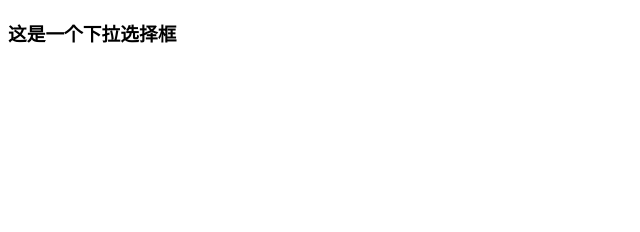
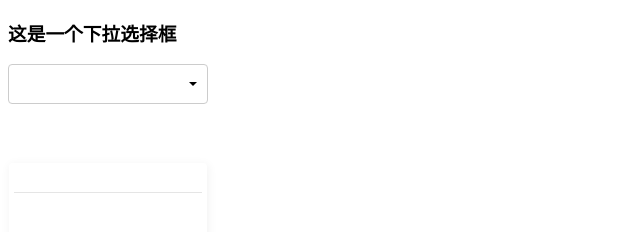
Before and after one commit to isbox/select, a website: page src/template/index.html in a window 1280 px wide. Shown: the full height of the page, 0-640 px from the left. Drawn offline with nearby package versions, Linux system fonts and the light colour scheme.

Commit message:
html结构，css

```diff
--- a/src/public/component/select.js
+++ b/src/public/component/select.js
@@ -2,14 +2,47 @@ function Select(id, options) {
     if ( id instanceof String )
         throw new Error('param must String');
 
-    this.options = {
+    var defaultOptions = {
         async: false,
         data: [],
+        defaultEmpty: false,
+        defaultValueIndex: 0,
+        allowInput: true,
         ajaxOptions: {
             url: '',
             data: {},
             resDataCleared: null
         }
     }
+
+    this.options = _.assign(defaultOptions, options);
     this.selectNode = document.getElementById(id);
+    this._init_();
 }
+
+Select.prototype._init_ = function() {
+    var target = this.selectNode;
+    this.createBaseFrame();
+}
+
+Select.prototype.createBaseFrame = function() {
+    var outBox = document.createElement('div');
+    var icon = document.createElement('i');
+    var resultBox = document.createElement('div');
+    var inputBox = document.createElement('input');
+    var scrollBox = document.createElement('ul');
+
+    outBox.setAttribute('class', 'cmp__select');
+    icon.setAttribute('class', 'select__icon');
+    inputBox.setAttribute('class', 'select__input');
+    inputBox.setAttribute('type', 'text');
+    resultBox.setAttribute('class', 'select__result');
+    scrollBox.setAttribute('class', 'select__scroll');
+
+    resultBox.appendChild(inputBox);
+    resultBox.appendChild(scrollBox);
+    outBox.appendChild(resultBox);
+    outBox.appendChild(icon);
+
+    this.selectNode.appendChild(outBox);
+}
--- a/src/public/component/select.less
+++ b/src/public/component/select.less
@@ -1,5 +1,73 @@
+* {
+    padding: 0;
+    box-sizing: border-box;
+}
+
+
+.select {
+    width: 200px;
+    height: 40px;
+}
+
 .cmp__select {
-    min-width: 100px;
-    min-height: 50px;
-    line-height: 50px;
+    width: 100%;
+    height: 100%;
+    border: 1px solid #cccccc;
+    border-radius: 4px;
+    cursor: pointer;
+    position: relative;
+
+    // .select__outbox {
+	// 	width: 100%;
+	// 	height: 100%;
+	// 	position: relative;
+    // }
+
+    .select__input {
+        min-width: 95%;
+        height: 30px;
+        line-height: 30px;
+        display: block;
+        border: none;
+        border-bottom: 1px solid #cccccc;
+        margin: 0 auto;
+
+        &:focus {
+            outline: none;
+        }
+    }
+
+    .select__result {
+        width: 100%;
+        height: 200px;
+        position: absolute;
+        bottom: -210px;
+        left: 0;
+        border-radius: 4px;
+        box-shadow: 1px 2px 10px 1px rgba(0, 0, 0, .1);
+        transform: translate(0, 50px);
+        opacity: .5;
+    }
+
+    .select__scroll {
+        width: 100%;
+        height: 170px;
+        margin: 0;
+    }
+
+    .select__icon {
+        position: absolute;
+        right: 10px;
+        top: 50%;
+        margin-top: -2px;
+        display: inline-block;
+        width: 0;
+        height: 0;
+        margin-left: 2px;
+        vertical-align: middle;
+        border-top: 4px dashed;
+        border-top: 4px solid\9;
+        border-right: 4px solid transparent;
+        border-left: 4px solid transparent;
+    }
 }
--- a/src/template/index.html
+++ b/src/template/index.html
@@ -10,9 +10,10 @@
 <body>
     <div class="app">
         <h3>这是一个下拉选择框</h3>
-        <div id="select" class="cmp__select" />
+        <div id="select" class="select" />
     </div>
 
+    <script src="https://cdn.bootcss.com/lodash.js/4.17.10/lodash.min.js"></script>
     <script src="../public/component/select.js"></script>
     <script>
         (function() {
```
Also changed, not shown: src/public/component/select.css.
